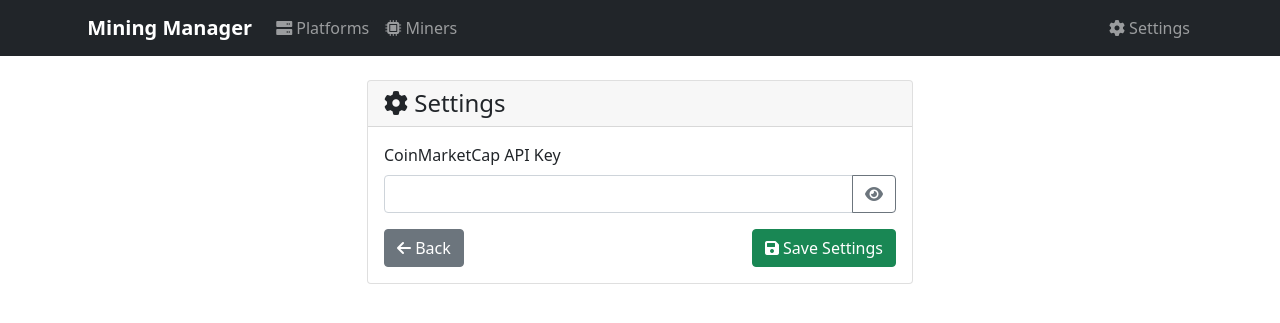
After one commit to alexandre-pecorilla/Remote-Mining-Management-Platform, a Django app: page /settings/ in a window 1280 px wide. The commit adds this page. Shown: the top 323 px of the page. Run offline with Django 5.2, Linux system fonts and the light colour scheme; data comes from the database, SQL or seed files in the repository.

Commit message:
Implement Settings page with CoinMarketCap API key management
- Add Settings model with singleton pattern for global app settings
- Create SettingsForm with secure password input and hide/show toggle
- Implement settings view with save/update functionality
- Add Settings link to right side of navigation bar
- Create clean settings template with security features
- Add database migration for Settings model
- API key field hidden by default with toggle visibility

```diff
--- a/remote_mining_management_platform/mining/forms.py
+++ b/remote_mining_management_platform/mining/forms.py
@@ -1,5 +1,5 @@
 from django import forms
-from .models import RemoteMiningPlatform, Miner
+from .models import RemoteMiningPlatform, Miner, Settings
 
 
 class RemoteMiningPlatformForm(forms.ModelForm):
@@ -72,3 +72,17 @@ class MinerForm(forms.ModelForm):
             'start_date': 'Start Date',
             'location': 'Location',
         }
+
+
+class SettingsForm(forms.ModelForm):
+    class Meta:
+        model = Settings
+        fields = ['coinmarketcap_api_key']
+        widgets = {
+            'coinmarketcap_api_key': forms.PasswordInput(attrs={
+                'class': 'form-control'
+            }, render_value=True),
+        }
+        labels = {
+            'coinmarketcap_api_key': 'CoinMarketCap API Key',
+        }
--- a/remote_mining_management_platform/mining/models.py
+++ b/remote_mining_management_platform/mining/models.py
@@ -79,3 +79,23 @@ class Miner(models.Model):
             else:
                 return f"{self.hashrate:.3f}".rstrip('0').rstrip('.')
         return None
+
+
+class Settings(models.Model):
+    """Global application settings - singleton model"""
+    coinmarketcap_api_key = models.CharField(max_length=200, blank=True, null=True, help_text="CoinMarketCap API Key")
+    created_at = models.DateTimeField(auto_now_add=True)
+    updated_at = models.DateTimeField(auto_now=True)
+
+    class Meta:
+        verbose_name = "Settings"
+        verbose_name_plural = "Settings"
+
+    def __str__(self):
+        return "Application Settings"
+
+    @classmethod
+    def get_settings(cls):
+        """Get or create singleton settings instance"""
+        settings, created = cls.objects.get_or_create(pk=1)
+        return settings
--- a/remote_mining_management_platform/mining/urls.py
+++ b/remote_mining_management_platform/mining/urls.py
@@ -14,4 +14,7 @@ urlpatterns = [
     path('miners/<int:pk>/', views.MinerDetailView.as_view(), name='miner_detail'),
     path('miners/<int:pk>/edit/', views.MinerUpdateView.as_view(), name='miner_edit'),
     path('miners/<int:pk>/delete/', views.MinerDeleteView.as_view(), name='miner_delete'),
+
+    # Settings
+    path('settings/', views.settings_view, name='settings'),
 ]
--- a/remote_mining_management_platform/mining/views.py
+++ b/remote_mining_management_platform/mining/views.py
@@ -2,8 +2,8 @@ from django.shortcuts import render, get_object_or_404, redirect
 from django.contrib import messages
 from django.urls import reverse_lazy
 from django.views.generic import ListView, DetailView, CreateView, UpdateView, DeleteView
-from .models import RemoteMiningPlatform, Miner
-from .forms import RemoteMiningPlatformForm, MinerForm
+from .models import RemoteMiningPlatform, Miner, Settings
+from .forms import RemoteMiningPlatformForm, MinerForm, SettingsForm
 
 
 class PlatformListView(ListView):
@@ -96,3 +96,19 @@ class MinerDeleteView(DeleteView):
     def delete(self, request, *args, **kwargs):
         messages.success(request, "Miner deleted successfully!")
         return super().delete(request, *args, **kwargs)
+
+
+def settings_view(request):
+    """Settings page view"""
+    settings = Settings.get_settings()
+
+    if request.method == 'POST':
+        form = SettingsForm(request.POST, instance=settings)
+        if form.is_valid():
+            form.save()
+            messages.success(request, 'Settings saved successfully!')
+            return redirect('settings')
+    else:
+        form = SettingsForm(instance=settings)
+
+    return render(request, 'mining/settings.html', {'form': form})
--- a/remote_mining_management_platform/templates/base.html
+++ b/remote_mining_management_platform/templates/base.html
@@ -32,7 +32,7 @@
                 <span class="navbar-toggler-icon"></span>
             </button>
             <div class="collapse navbar-collapse" id="navbarNav">
-                <ul class="navbar-nav ms-auto">
+                <ul class="navbar-nav me-auto">
                     <li class="nav-item">
                         <a class="nav-link" href="{% url 'platform_list' %}">
                             <i class="fas fa-server"></i> Platforms
@@ -41,6 +41,13 @@
                     <li class="nav-item">
                         <a class="nav-link" href="{% url 'miner_list' %}">
                             <i class="fas fa-microchip"></i> Miners
+                        </a>
+                    </li>
+                </ul>
+                <ul class="navbar-nav ms-auto">
+                    <li class="nav-item">
+                        <a class="nav-link" href="{% url 'settings' %}">
+                            <i class="fas fa-cog"></i> Settings
                         </a>
                     </li>
                 </ul>
--- /dev/null
+++ b/remote_mining_management_platform/templates/mining/settings.html
@@ -0,0 +1,64 @@
+{% extends 'base.html' %}
+{% load static %}
+
+{% block title %}Settings{% endblock %}
+
+{% block content %}
+<div class="row justify-content-center">
+    <div class="col-md-6">
+        <div class="card">
+            <div class="card-header">
+                <h4 class="mb-0">
+                    <i class="fas fa-cog"></i> Settings
+                </h4>
+            </div>
+            <div class="card-body">
+                <form method="post">
+                    {% csrf_token %}
+
+                    <div class="mb-3">
+                        <label for="{{ form.coinmarketcap_api_key.id_for_label }}" class="form-label">
+                            {{ form.coinmarketcap_api_key.label }}
+                        </label>
+                        <div class="input-group">
+                            {{ form.coinmarketcap_api_key }}
+                            <button class="btn btn-outline-secondary" type="button" id="toggleApiKey">
+                                <i class="fas fa-eye" id="toggleIcon"></i>
+                            </button>
+                        </div>
+                        {% if form.coinmarketcap_api_key.errors %}
+                            <div class="text-danger small">{{ form.coinmarketcap_api_key.errors.0 }}</div>
+                        {% endif %}
+                    </div>
+
+                    <div class="d-flex justify-content-between">
+                        <a href="{% url 'platform_list' %}" class="btn btn-secondary">
+                            <i class="fas fa-arrow-left"></i> Back
+                        </a>
+                        <button type="submit" class="btn btn-success">
+                            <i class="fas fa-save"></i> Save Settings
+                        </button>
+                    </div>
+                </form>
+            </div>
+        </div>
+    </div>
+</div>
+
+<script>
+document.getElementById('toggleApiKey').addEventListener('click', function() {
+    const apiKeyField = document.getElementById('{{ form.coinmarketcap_api_key.id_for_label }}');
+    const toggleIcon = document.getElementById('toggleIcon');
+
+    if (apiKeyField.type === 'password') {
+        apiKeyField.type = 'text';
+        toggleIcon.classList.remove('fa-eye');
+        toggleIcon.classList.add('fa-eye-slash');
+    } else {
+        apiKeyField.type = 'password';
+        toggleIcon.classList.remove('fa-eye-slash');
+        toggleIcon.classList.add('fa-eye');
+    }
+});
+</script>
+{% endblock %}
```
Also changed, not shown: remote_mining_management_platform/mining/migrations/0005_settings.py (added).
